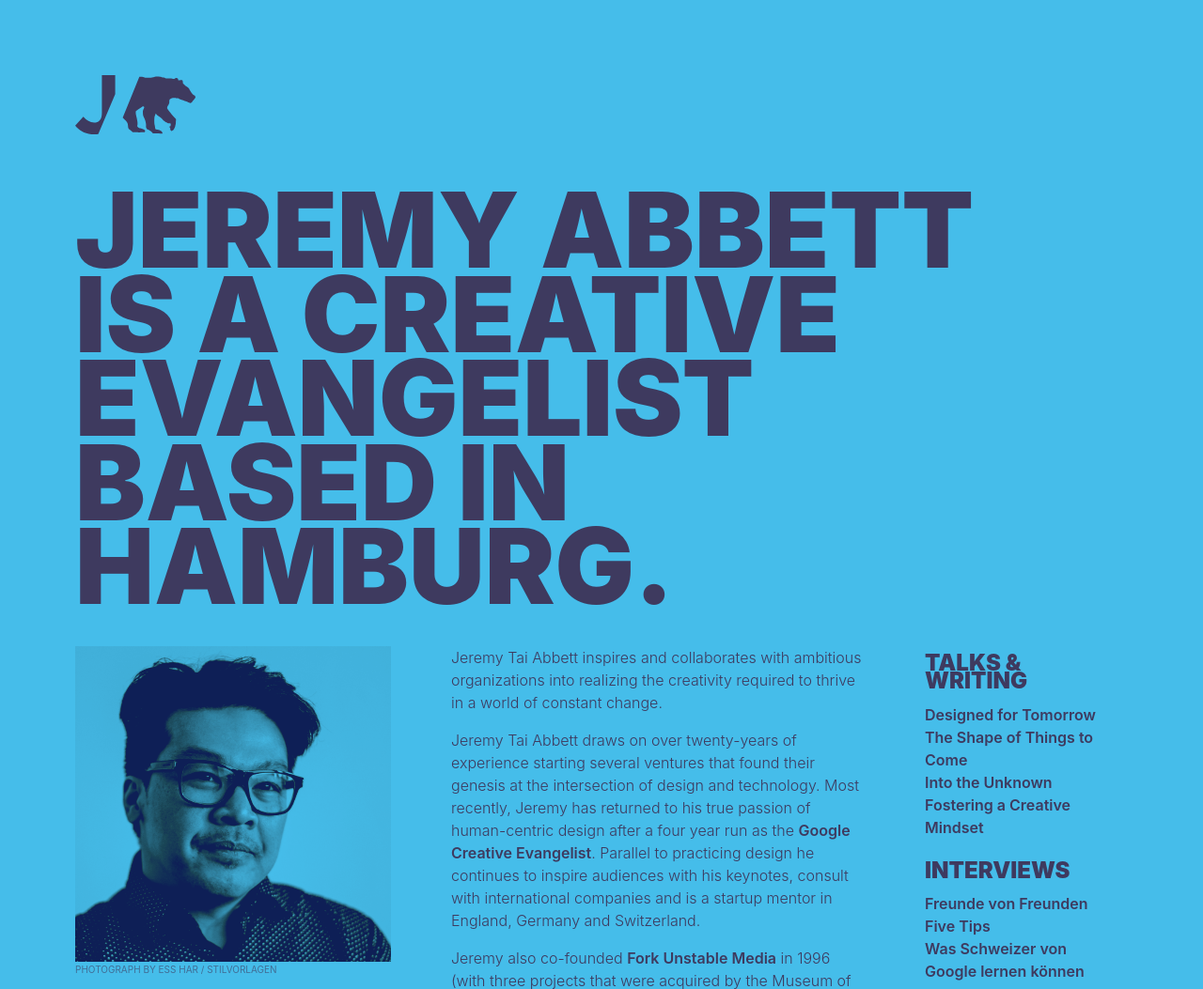
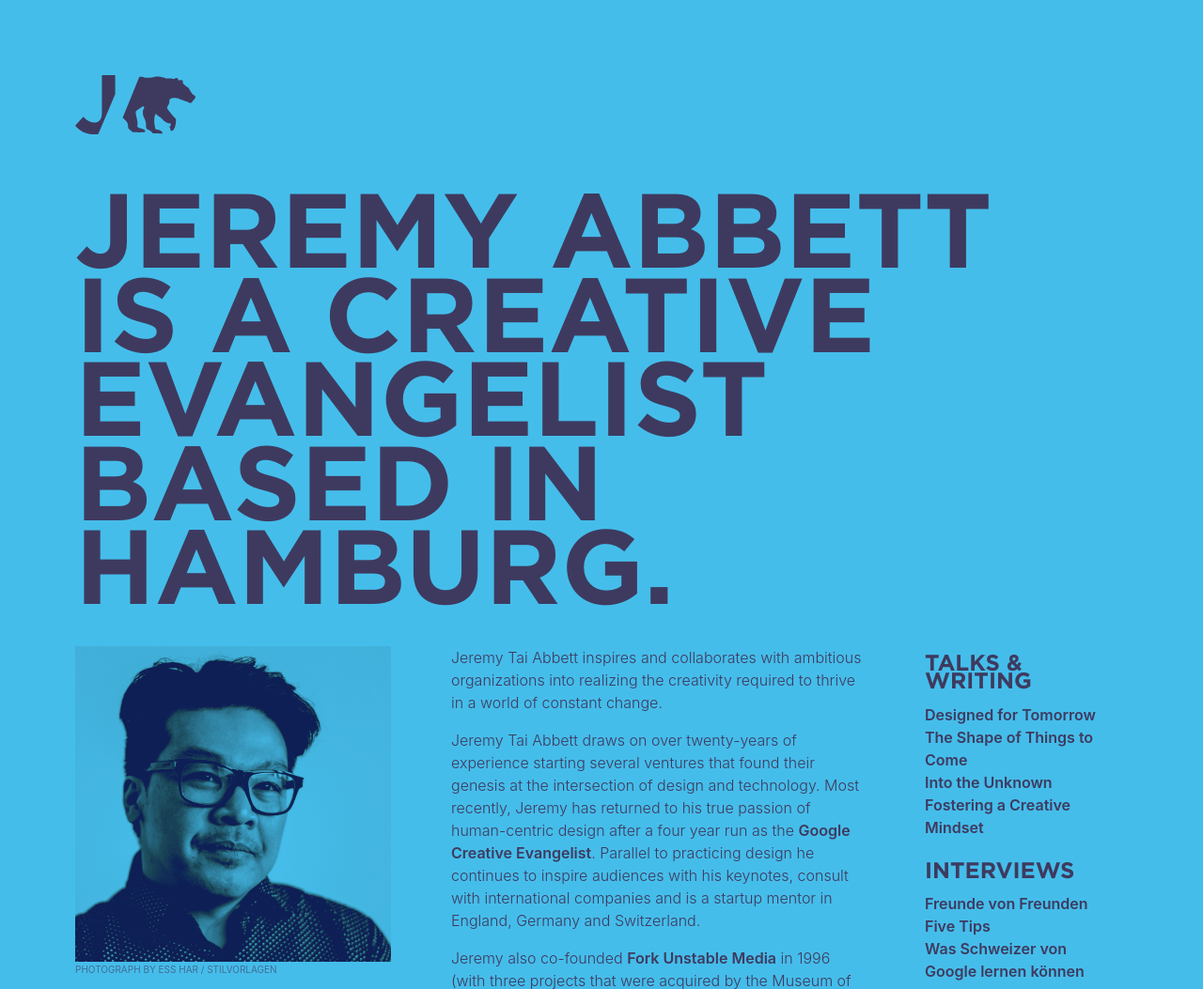
Before and after one commit to jeremytai/jeremytai.github.io, a plain HTML site: page index.html in a window 1280 px wide. Shown: the top 1053 px of the page at 94% size. Drawn offline with Linux system fonts and the light colour scheme.

Commit message:
Update base.css

```diff
--- a/css/base.css
+++ b/css/base.css
@@ -14,7 +14,7 @@ body {
   background: #45bdea;
   min-width: 18rem;
   color: #3E3A5F;
-  font-family: "Maison Neue", -apple-system, BlinkMacSystemFont, sans-serif;
+  font-family: "Whitney Book", -apple-system, BlinkMacSystemFont, sans-serif;
   font-weight: 300;
   line-height: 1.5;
   margin: 0;
@@ -24,7 +24,7 @@ body {
 /* TYPE */
 
 h1, h2 {
-	font-family: "Giorgio Sans", -apple-system, BlinkMacSystemFont, sans-serif;
+	font-family: "Gotham Bold", -apple-system, BlinkMacSystemFont, sans-serif;
   text-transform: uppercase;
   line-height: 0.8;
   font-weight: 900;
```
